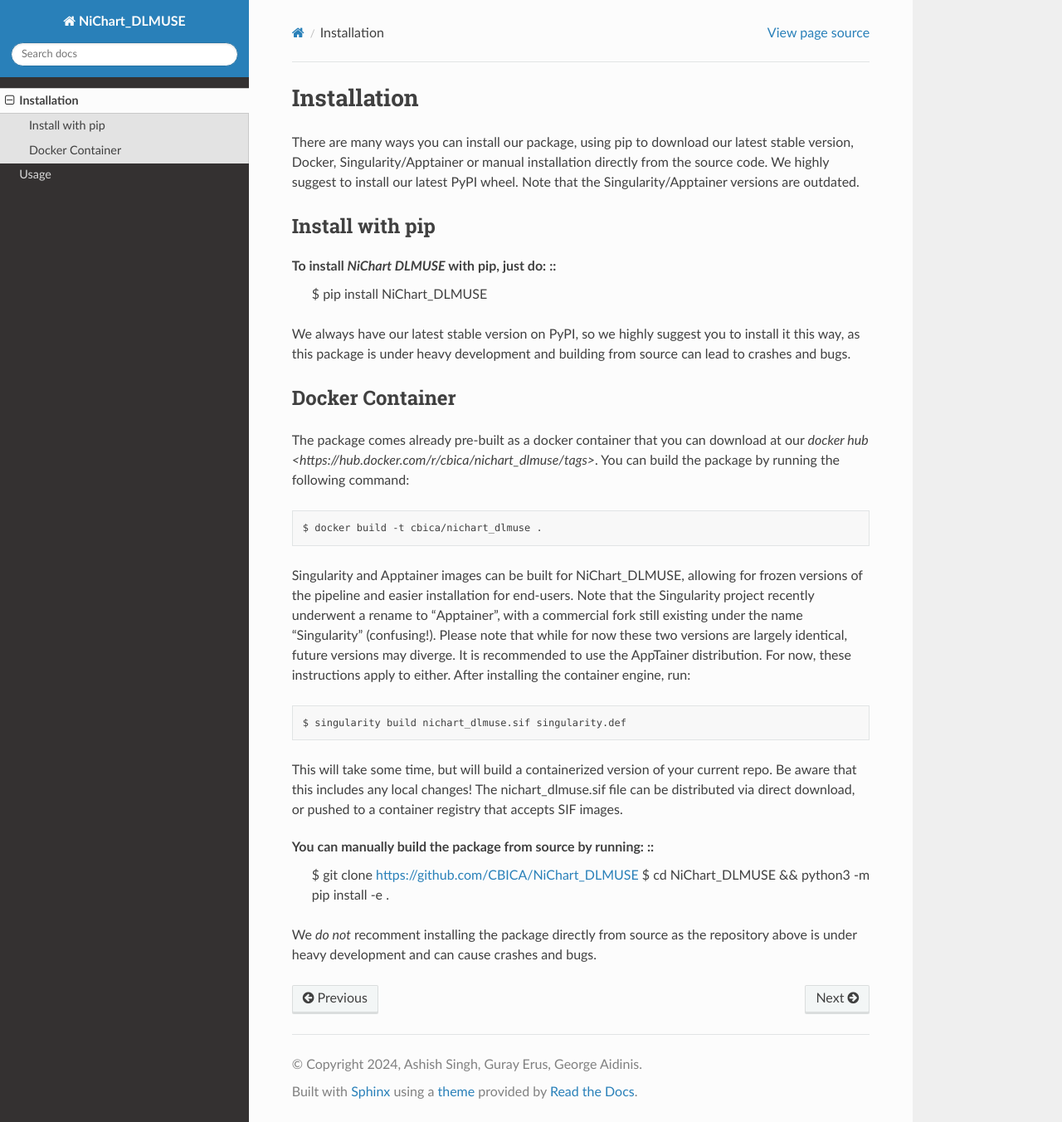
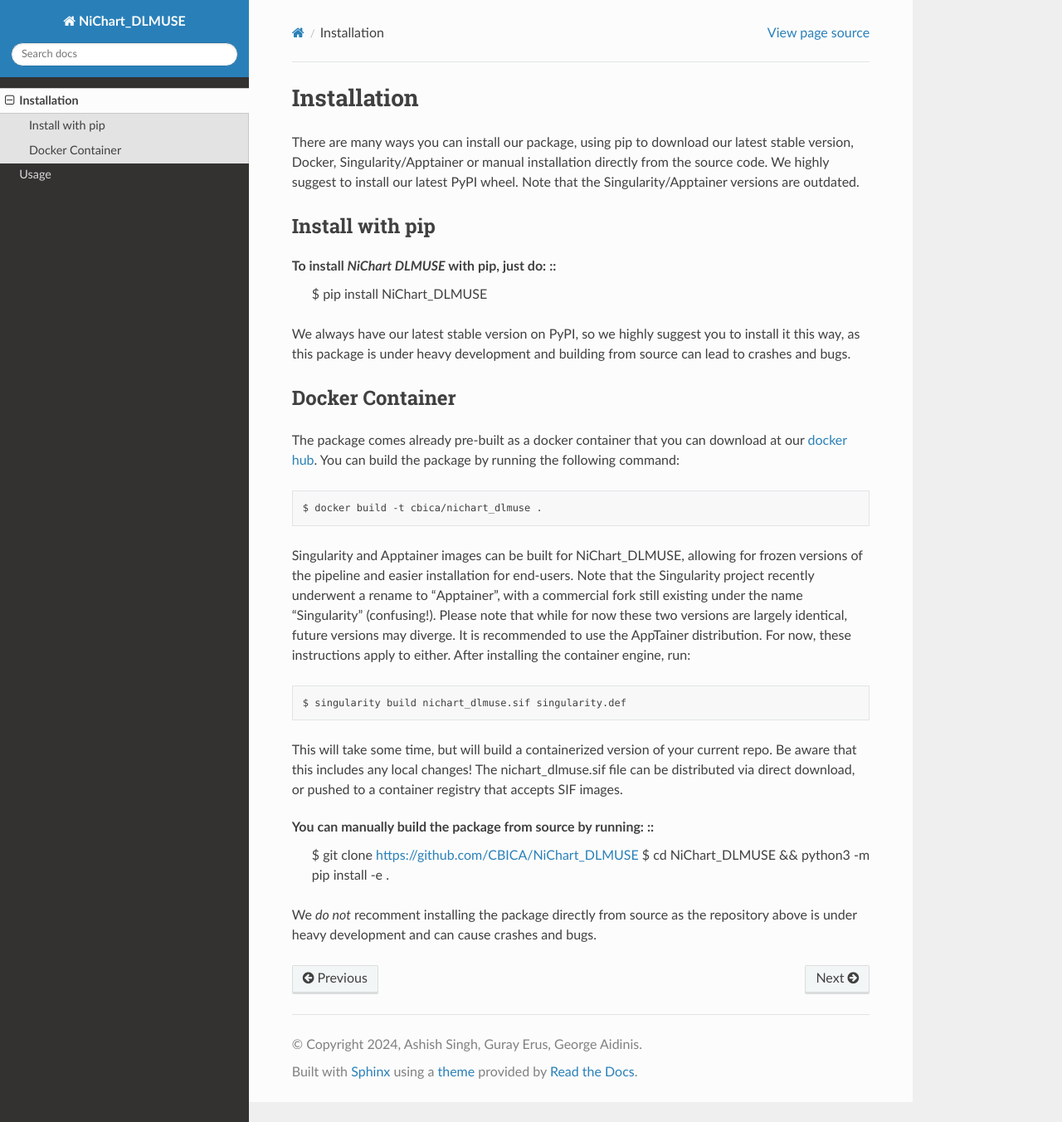
Before and after one commit to CBICA/NiChart_DLMUSE, a Sphinx documentation site: the page built from docs/installation.rst, in a window 1280 px wide and 1352 px high. Shown: the whole window at 83% size. Built offline with Sphinx 7.4.7 and the Read the Docs theme 3.1.0, drawn with Linux system fonts in a browser that asks for light colours.

Commit message:
[BUG] Fixed links

```diff
--- a/docs/installation.rst
+++ b/docs/installation.rst
@@ -24,7 +24,7 @@
 Docker Container
 ****************
 
-The package comes already pre-built as a docker container that you can download at our `docker hub <https://hub.docker.com/r/cbica/nichart_dlmuse/tags>`.
+The package comes already pre-built as a docker container that you can download at our `docker hub <https://hub.docker.com/r/cbica/nichart_dlmuse/tags>`_.
 You can build the package by running the following command: ::
 
     $ docker build -t cbica/nichart_dlmuse .
--- a/docs/usage.rst
+++ b/docs/usage.rst
@@ -2,8 +2,8 @@
 Usage
 #####
 
-Pre-trained nnUNet models for the skull-stripping can be found in `HuggingFace nichart/DLICV<https://huggingface.co/nichart/DLICV/tree/main>`_ and
-segmentation tasks can be found in `HuggingFace nichart/DLMUSE<https://huggingface.co/nichart/DLMUSE/tree/main>`. Feel free to use it under the package's license.
+Pre-trained nnUNet models for the skull-stripping can be found in `HuggingFace nichart/DLICV <https://huggingface.co/nichart/DLICV/tree/main>`_ and
+segmentation tasks can be found in `HuggingFace nichart/DLMUSE <https://huggingface.co/nichart/DLMUSE/tree/main>`_. Feel free to use it under the package's license.
 
 *********
 Using CLI
```
